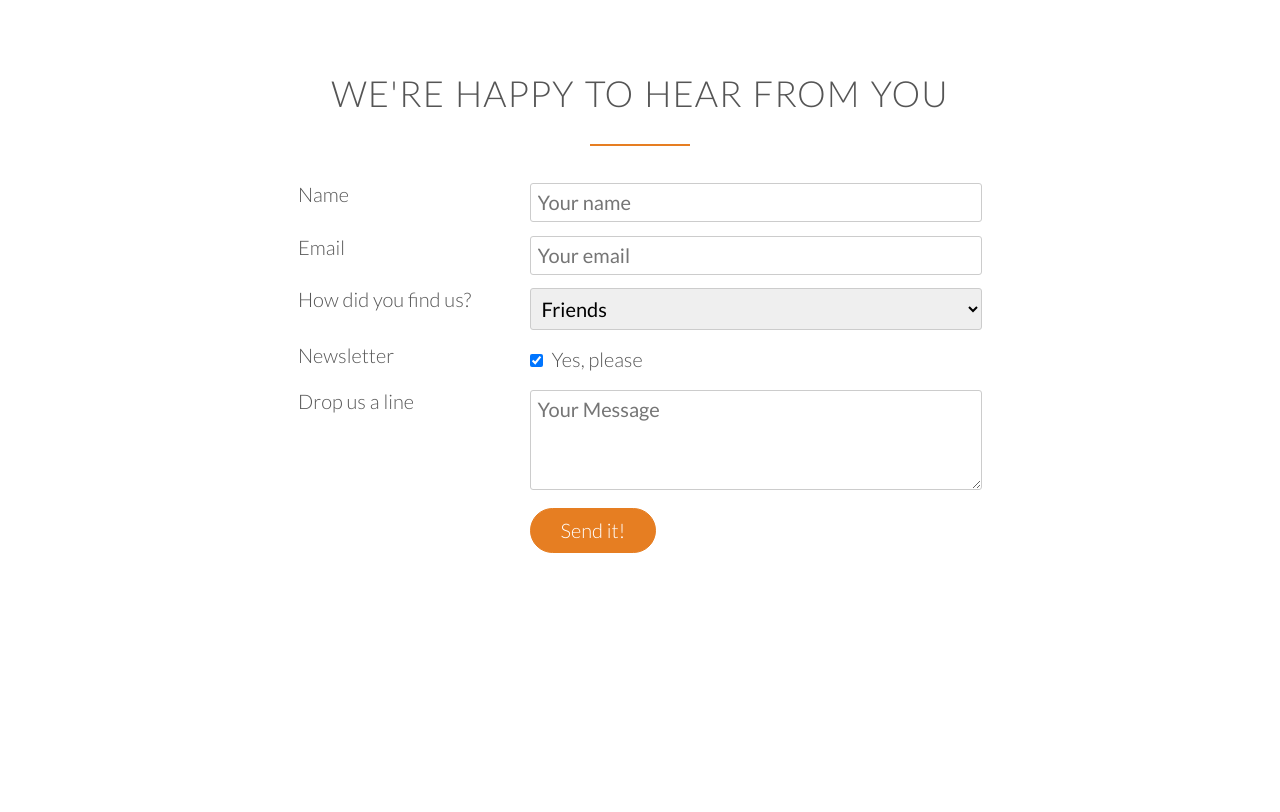
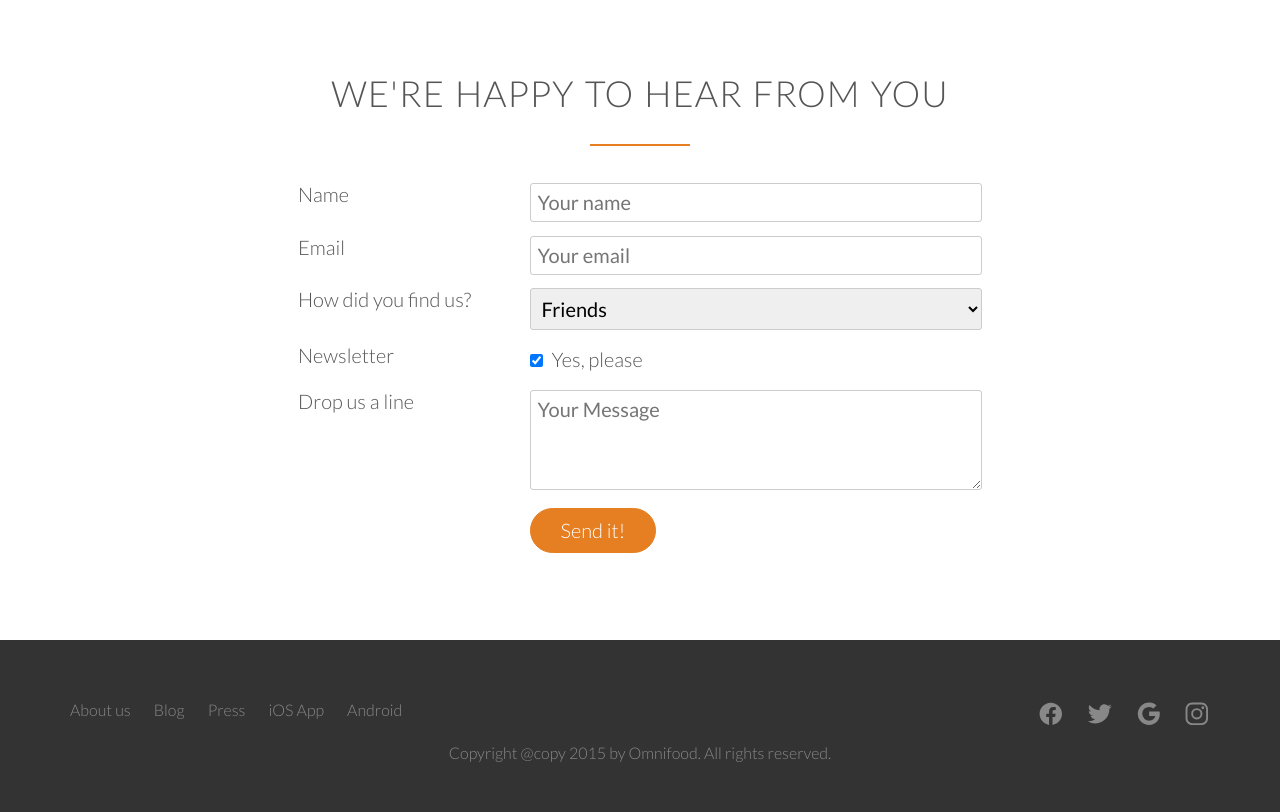
Before and after one commit to eoLFroZen/Omnifood, a plain HTML site: page index.html in a window 1280 px wide. Shown: the part 4582-5394 px from the top of the page. Before the commit the page ends 5222 px from the top, so only its background shows below. Drawn offline with nearby package versions, Linux system fonts and the light colour scheme.

Commit message:
created footer section

```diff
--- a/index.html
+++ b/index.html
@@ -433,13 +433,47 @@
                         <label>&nbsp;</label>
                     </div>
                     <div class="col span-2-of-3">
-                       <input type="submit" value="Send it!">
+                        <input type="submit" value="Send it!">
                     </div>
                 </div>
             </form>
         </div>
+    </section>
+    <footer>
+        <div class="row">
+            <div class="col span-1-of-2">
+                <ul class="footer-nav">
+                    <li><a href="#">About us</a></li>
+                    <li><a href="#">Blog</a></li>
+                    <li><a href="#">Press</a></li>
+                    <li><a href="#">iOS App</a></li>
+                    <li><a href="#">Android</a></li>
+                </ul>
+            </div>
+            <div class="col span-1-of-2">
+                <ul class="social-links">
+                    <li><a href="#">
+                            <ion-icon name="logo-facebook"></ion-icon>
+                        </a></li>
+                    <li><a href="#">
+                            <ion-icon name="logo-twitter"></ion-icon>
+                        </a></li>
+                    <li><a href="#">
+                            <ion-icon name="logo-google"></ion-icon>
+                        </a></li>
+                    <li><a href="#">
+                            <ion-icon name="logo-instagram"></ion-icon>
+                        </a></li>
+                </ul>
+            </div>
+            <div class="row">
+                <p>
+                    Copyright @copy 2015 by Omnifood. All rights reserved.
+                </p>
+            </div>
+        </div>
+    </footer>
 
-    </section>
 </body>
 <script src="https://unpkg.com/ionicons@5.0.0/dist/ionicons.js"></script>
 
--- a/resources/css/style.css
+++ b/resources/css/style.css
@@ -485,3 +485,85 @@ input[type=checkbox]{
 *:focus {
   outline: none;
 }
+
+/* ---------------------------------------------- */
+/* FOOTER */
+/* ---------------------------------------------- */
+
+footer {
+  background-color: #333333;
+  padding: 50px;
+  font-size: 80%;
+}
+
+.footer-nav {
+  list-style: none;
+  float: left;
+}
+
+.social-links {
+  list-style: none;
+  float: right;
+}
+
+.footer-nav li,
+.social-links li {
+  display: inline-block;
+  margin-right: 20px;
+}
+
+.footer-nav li:last-child,
+.social-links li:last-child {
+  margin-right: 0;
+}
+
+.footer-nav li a:link,
+.footer-nav li a:visited,
+.social-links li a:link,
+.social-links li a:visited {
+  text-decoration: none;
+  border: 0;
+  color: #888888;
+  transition: color 0.2s;
+}
+
+.footer-nav li a:hover,
+.footer-nav li a:active {
+  text-decoration: none;
+  border: 0;
+  color: #dddddd;
+}
+
+.social-links li a:link,
+.social-links li a:visited{
+  font-size: 160%;
+}
+
+ion-icon[name="logo-facebook"],
+ion-icon[name="logo-twitter"],
+ion-icon[name="logo-google"],
+ion-icon[name="logo-instgram"] {
+  transition: color 0.3s;
+}
+
+ion-icon[name="logo-facebook"]:hover {
+  color: #3b5998;
+}
+
+ion-icon[name="logo-twitter"]:hover {
+  color: #00aced;
+}
+
+ion-icon[name="logo-google"]:hover {
+  color: #dd4b39;
+}
+
+ion-icon[name="logo-instagram"]:hover {
+  color: #517fa4
+}
+
+footer p {
+  color: #888888;
+  text-align: center;
+  margin-top: 20px;
+}
```
